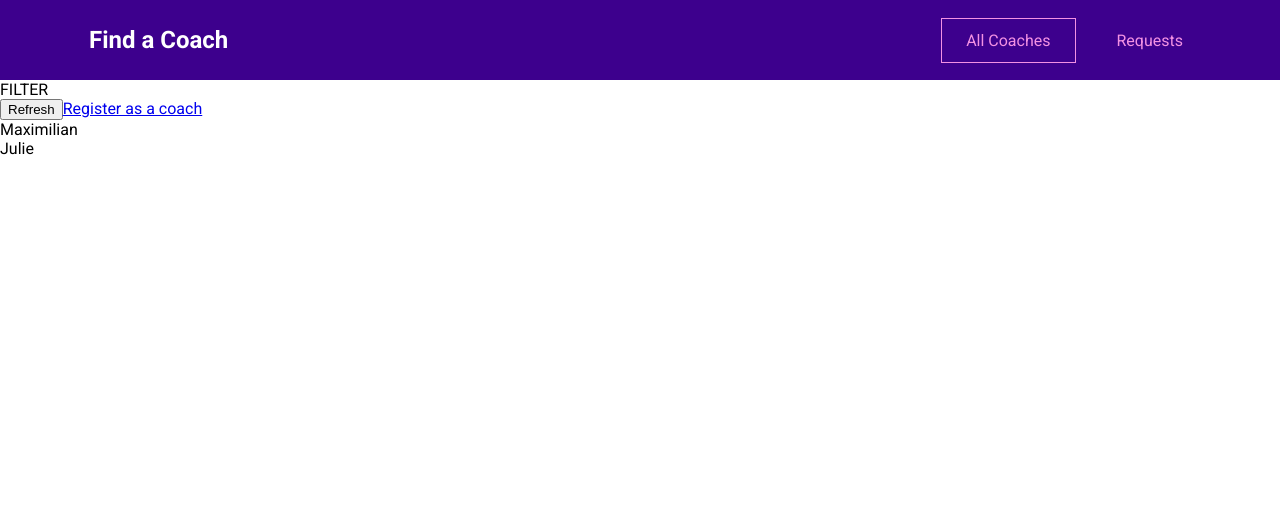
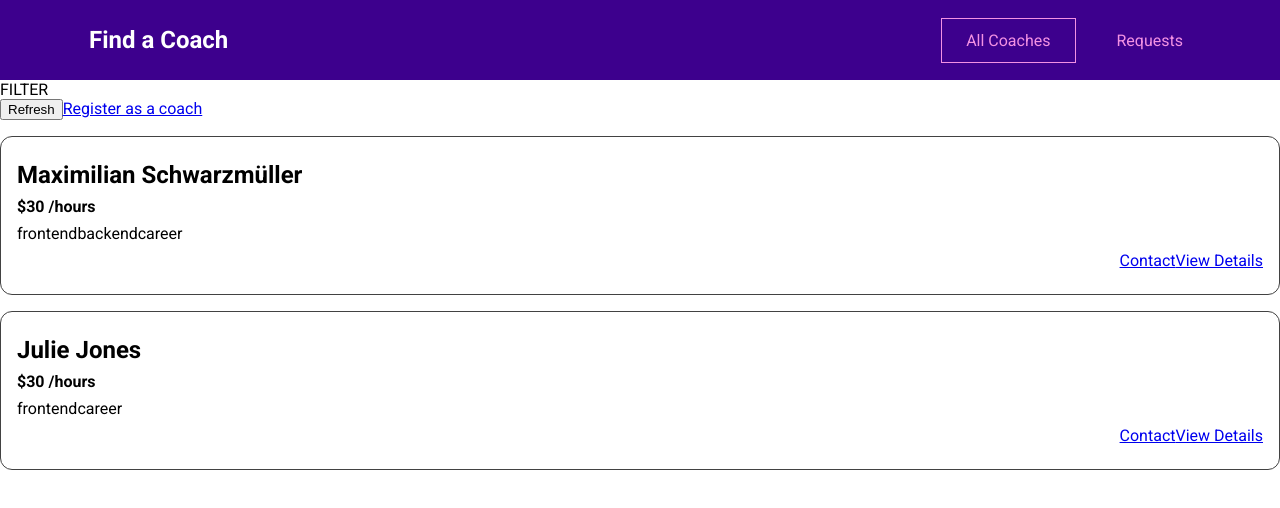
Before and after one commit to RaziehKazeminejad/vue-coach-finder, a Vue app: page /coaches in a window 1280 px wide. Shown: the top 508 px of the page. Built offline with nearby package versions, Linux system fonts and the light colour scheme.

Commit message:
working on Coaches List & List Item

```diff
--- /dev/null
+++ b/src/components/coaches/CoachItem.vue
@@ -0,0 +1,57 @@
+<template>
+  <li>
+    <h3>{{ fullName }}</h3>
+    <h4>${{ rate }} /hours</h4>
+    <div>
+      <span v-for="area in areas" :key="area">{{ area }}</span>
+    </div>
+    <div class="actions">
+      <router-link :to="coachContactLink">Contact</router-link>
+      <router-link :to="coachDetailsLink">View Details</router-link>
+    </div>
+  </li>
+</template>
+
+<script>
+export default {
+  props: ['id', 'firstName', 'lastName', 'areas', 'rate'],
+  computed: {
+    fullName() {
+      return this.firstName + ' ' + this.lastName;
+    },
+    coachContactLink() {
+      return this.$route.path + '/coaches/' + this.id + '/contact';
+    },
+    coachDetailsLink() {
+      return this.$route.path + '/coaches/' + this.id;
+    },
+  },
+};
+</script>
+
+<style scoped>
+li {
+  margin: 1rem 0;
+  border: 1px solid #424242;
+  border-radius: 12px;
+  padding: 1rem;
+}
+
+h3 {
+  font-size: 1.5rem;
+}
+
+h3,
+h4 {
+  margin: 0.5rem 0;
+}
+
+div {
+  margin: 0.5rem 0;
+}
+
+.actions {
+  display: flex;
+  justify-content: flex-end;
+}
+</style>
--- a/src/pages/coaches/CoachesList.vue
+++ b/src/pages/coaches/CoachesList.vue
@@ -8,16 +8,24 @@
   </section>
   <section>
     <ul v-if="hasCoaches">
-      <li v-for="coach in filteredCoaches" :key="coach.id">
-        {{ coach.firstName }}
-      </li>
+      <coach-item
+        v-for="coach in filteredCoaches"
+        :key="coach.id"
+        :id="coach.id"
+        :first-name="coach.firstName"
+        :last-name="coach.lastName"
+        :rate="coach.hourlyRate"
+        :areas="coach.areas"
+      ></coach-item>
     </ul>
     <h3 v-else>No coaches found.</h3>
   </section>
 </template>
 
 <script>
+import CoachItem from '../../components/coaches/CoachItem.vue';
 export default {
+  components: { CoachItem },
   computed: {
     filteredCoaches() {
       return this.$store.getters['coaches/coaches'];
```
